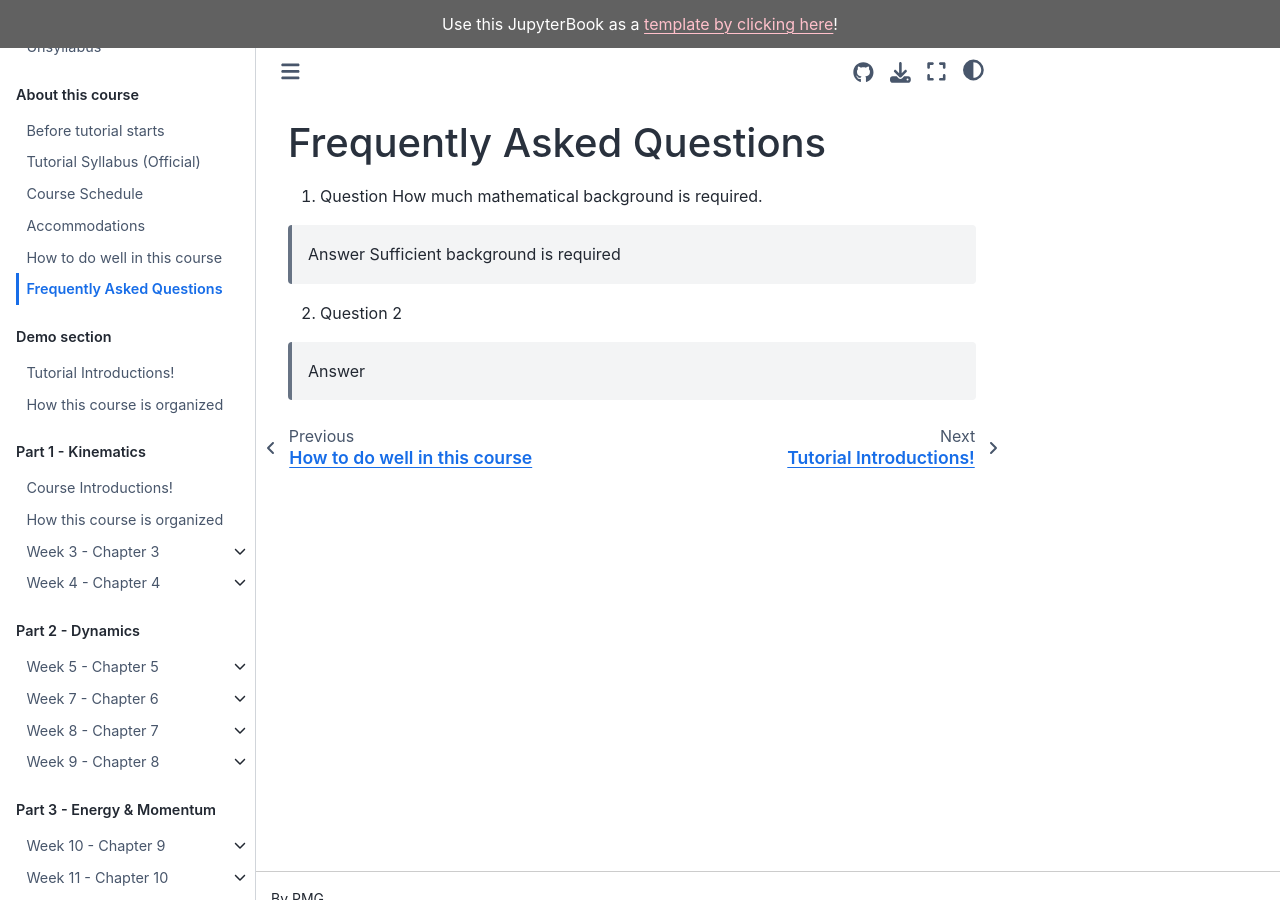
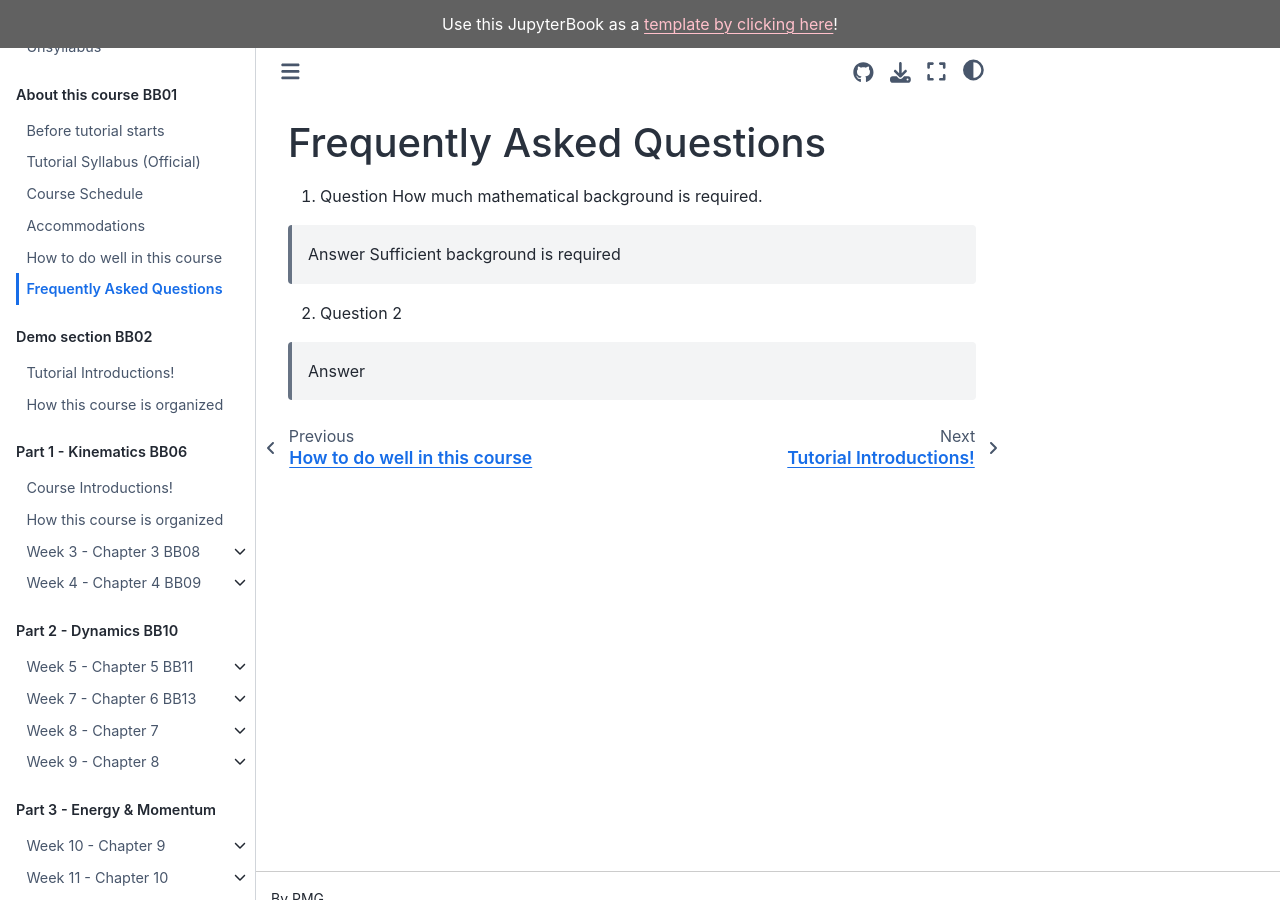
Before and after one commit to bassambarazi/book-test, a Jupyter Book: the page built from about/faq.md, in a window 1280 px wide and 900 px high. Built offline with Jupyter Book 1.0.4 settings and Sphinx 7.4.7 and the Sphinx Book theme 1.1.4, drawn with Linux system fonts in a browser that asks for light colours; pages that are not in the unit, such as notebooks, are missing from menus.

Commit message:
Update _toc.yml

```diff
--- a/_toc.yml
+++ b/_toc.yml
@@ -1,7 +1,7 @@
 format: jb-book
 root: about/unsyllabus
 parts:
-- caption: About this course
+- caption: About this course BB01
   chapters:
   - file: about/pre_term
   - file: about/syllabus
@@ -9,16 +9,16 @@
   - file: about/accommodations
   - file: about/doing_well
   - file: about/faq
-- caption: Demo section
+- caption: Demo section BB02
   chapters:
   - file: class/demo01/demo01_summary
-    title: Demo 1 - Data Science
+    title: Demo 1 - Data Science BB03
     sections:
       - file: class/demo01/lecture1
       - file: class/demo01/lecture2
       - file: class/demo01/lecture3
   - file: class/demo02/demo02_summary
-    title: Demo 2 - Introductory Physics
+    title: Demo 2 - Introductory Physics BB04
     sections:
       - file: class/demo02/videos
       - file: class/demo02/homework
@@ -31,13 +31,13 @@
       - file: class/demo04/demo04_summary
         title: Demo 4 - Chemistry
       - url: https://firas.moosvi.com/books/active-learning-technologies/jupyterdays/capacitor_talk/Capacitor.html
-        title: Capacitor Lecture
-- caption: Part 1 - Kinematics
+        title: Capacitor Lecture BB05
+- caption: Part 1 - Kinematics BB06
   chapters:
   - file: class/week01/week01_summary
     title: Week 1 - Introductions!
   - file: class/week02/week02_summary
-    title: Week 2 - Chapter 2
+    title: Week 2 - Chapter 2 BB07
     sections:
       - file: class/week02/readings
       - file: class/week02/videos
@@ -47,7 +47,7 @@
       - file: class/week02/lab
       - file: class/week02/learninglogs
   - file: class/week03/week03_summary
-    title: Week 3 - Chapter 3
+    title: Week 3 - Chapter 3 BB08
     sections:
       - file: class/week03/readings
       - file: class/week03/videos
@@ -57,7 +57,7 @@
       - file: class/week03/lab
       - file: class/week03/learninglogs
   - file: class/week04/week04_summary
-    title: Week 4 - Chapter 4
+    title: Week 4 - Chapter 4 BB09
     sections:
       - file: class/week04/readings
       - file: class/week04/videos
@@ -66,10 +66,10 @@
       - file: class/week04/test
       - file: class/week04/lab
       - file: class/week04/learninglogs
-- caption: Part 2 - Dynamics
+- caption: Part 2 - Dynamics BB10
   chapters:
   - file: class/week05/week05_summary
-    title: Week 5 - Chapter 5
+    title: Week 5 - Chapter 5 BB11
     sections:
       - file: class/week05/readings
       - file: class/week05/videos
@@ -79,9 +79,9 @@
       - file: class/week05/lab
       - file: class/week05/learninglogs
   - file: class/week06/week06_summary
-    title: Week 6 - Week Off !!
+    title: Week 6 - Week Off !! BB12
   - file: class/week07/week07_summary
-    title: Week 7 - Chapter 6
+    title: Week 7 - Chapter 6 BB13
     sections:
       - file: class/week07/readings
       - file: class/week07/videos
@@ -154,14 +154,14 @@
       - file: class/week13/test
       - file: class/week13/lab
       - file: class/week13/learninglogs
-- caption: Final Exam
+- caption: Final Exam BB20
   chapters:
   - file: class/final
-- caption: Lab Materials
+- caption: Lab Materials BB21
   chapters:
   - file: class/labs
-    title: Lab Stuff
-- caption: Course Feedback
+    title: Lab Stuff BB22
+- caption: Course Feedback BB23
   chapters:
   - file: about/feedback
-    title: Anonymous Feedback Form
+    title: Anonymous Feedback Form BB24
```
